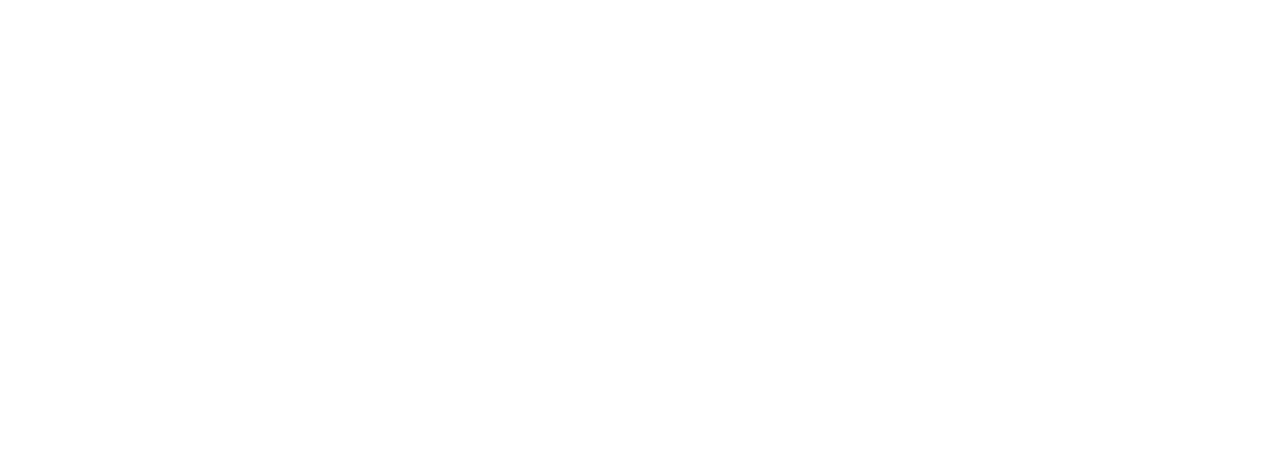
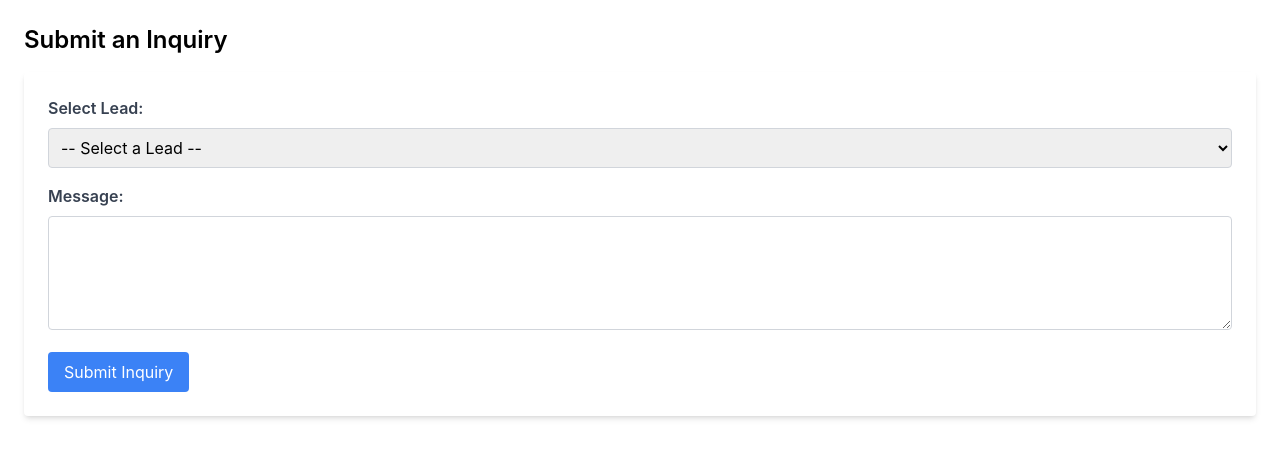
Before and after one commit to aidapira/lead_management_system_ui, a React (Create React App) app in the folder lead-management-frontend/: page /inquiries in a window 1280 px wide. Before the commit this address had no page. Shown: the top 458 px of the page. Built offline with nearby package versions, Linux system fonts and the light colour scheme.

Commit message:
#3-inquiry-submission-form

```diff
--- a/lead-management-frontend/src/App.js
+++ b/lead-management-frontend/src/App.js
@@ -4,6 +4,7 @@
 import Register from "./pages/Register";
 import Login from "./pages/Login";
 import LeadsList from './components/LeadsList';
+import InquiryForm from './components/InquiryForm';
 
 function App() {
   return (
@@ -12,6 +13,7 @@
       <Route path="/" element={<Login />} />
         <Route path="/register" element={<Register />} />
         <Route path="/leads" element={<LeadsList />} />
+        <Route path="/inquiries" element={<InquiryForm />} />
       </Routes>
     </Router>
   );
--- /dev/null
+++ b/lead-management-frontend/src/components/InquiryForm.js
@@ -0,0 +1,96 @@
+import React, { useState } from 'react';
+
+const InquiryForm = () => {
+  // Sample leads data (replace with API fetch when backend is ready)
+  const leads = [
+    { id: 1, name: 'John Doe' },
+    { id: 2, name: 'Jane Smith' },
+    { id: 3, name: 'Mike Johnson' },
+  ];
+
+  const [selectedLead, setSelectedLead] = useState('');
+  const [message, setMessage] = useState('');
+  const [confirmation, setConfirmation] = useState('');
+  const [errors, setErrors] = useState({});
+
+  // Handle form submission
+  const handleSubmit = (e) => {
+    e.preventDefault();
+    let validationErrors = {};
+
+    if (!selectedLead) validationErrors.lead = 'Please select a lead.';
+    if (!message) validationErrors.message = 'Message content is required.';
+
+    if (Object.keys(validationErrors).length > 0) {
+      setErrors(validationErrors);
+      return;
+    }
+
+    // Reset form and show confirmation
+    setErrors({});
+    setConfirmation('Inquiry submitted successfully!');
+    setSelectedLead('');
+    setMessage('');
+  };
+
+  return (
+    <div className="container mx-auto p-6">
+      <h2 className="text-2xl font-semibold mb-4">Submit an Inquiry</h2>
+      {confirmation && (
+        <div className="bg-green-100 text-green-700 p-4 mb-4 rounded">
+          {confirmation}
+        </div>
+      )}
+      <form onSubmit={handleSubmit} className="bg-white p-6 shadow-md rounded">
+        <div className="mb-4">
+          <label htmlFor="lead" className="block text-gray-700 font-semibold mb-2">
+            Select Lead:
+          </label>
+          <select
+            id="lead"
+            value={selectedLead}
+            onChange={(e) => setSelectedLead(e.target.value)}
+            className={`w-full p-2 border rounded ${
+              errors.lead ? 'border-red-500' : 'border-gray-300'
+            }`}
+          >
+            <option value="">-- Select a Lead --</option>
+            {leads.map((lead) => (
+              <option key={lead.id} value={lead.id}>
+                {lead.name}
+              </option>
+            ))}
+          </select>
+          {errors.lead && (
+            <p className="text-red-500 text-sm mt-1">{errors.lead}</p>
+          )}
+        </div>
+        <div className="mb-4">
+          <label htmlFor="message" className="block text-gray-700 font-semibold mb-2">
+            Message:
+          </label>
+          <textarea
+            id="message"
+            value={message}
+            onChange={(e) => setMessage(e.target.value)}
+            rows="4"
+            className={`w-full p-2 border rounded ${
+              errors.message ? 'border-red-500' : 'border-gray-300'
+            }`}
+          ></textarea>
+          {errors.message && (
+            <p className="text-red-500 text-sm mt-1">{errors.message}</p>
+          )}
+        </div>
+        <button
+          type="submit"
+          className="bg-blue-500 text-white px-4 py-2 rounded hover:bg-blue-600"
+        >
+          Submit Inquiry
+        </button>
+      </form>
+    </div>
+  );
+};
+
+export default InquiryForm;
--- a/lead-management-frontend/src/components/LeadsList.js
+++ b/lead-management-frontend/src/components/LeadsList.js
@@ -1,4 +1,5 @@
 import React, { useState, useEffect } from 'react';
+import { Link } from 'react-router-dom';
 
 const LeadsList = () => {
   // Example leads data, which would eventually come from an API.
@@ -26,6 +27,9 @@
         >
           Sort by Score ({sortAsc ? 'Ascending' : 'Descending'})
         </button>
+        <Link to="/inquiries" className="bg-green-500 text-white px-4 py-2 rounded">
+            Submit Inquiry
+        </Link>
       </div>
       <table className="min-w-full bg-white border border-gray-200 shadow-md rounded">
         <thead>
```
